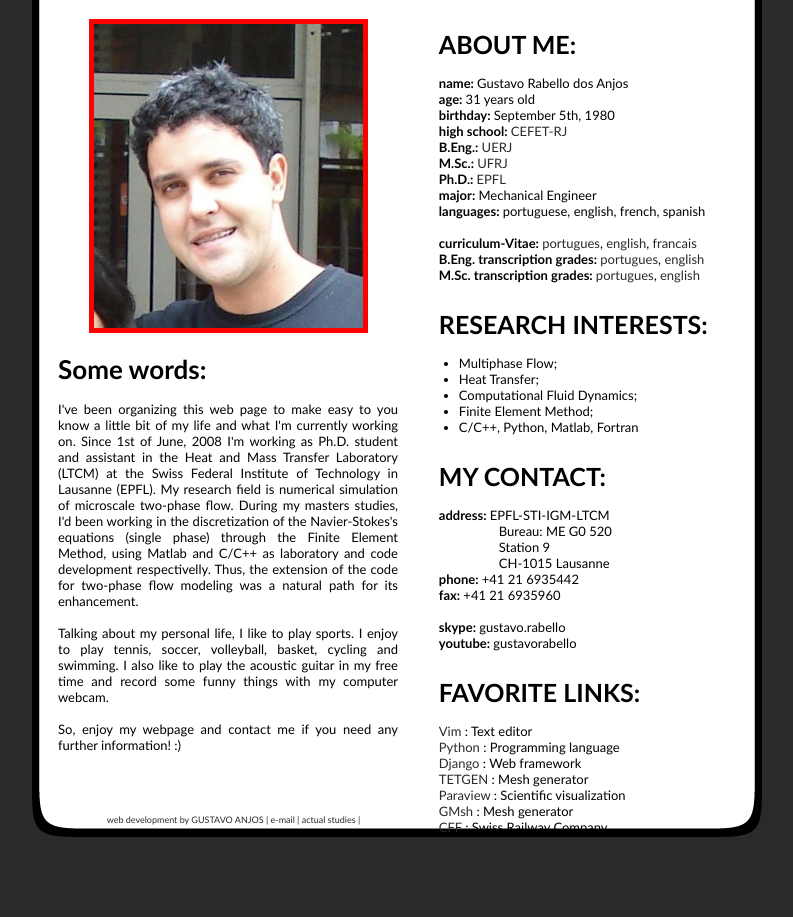
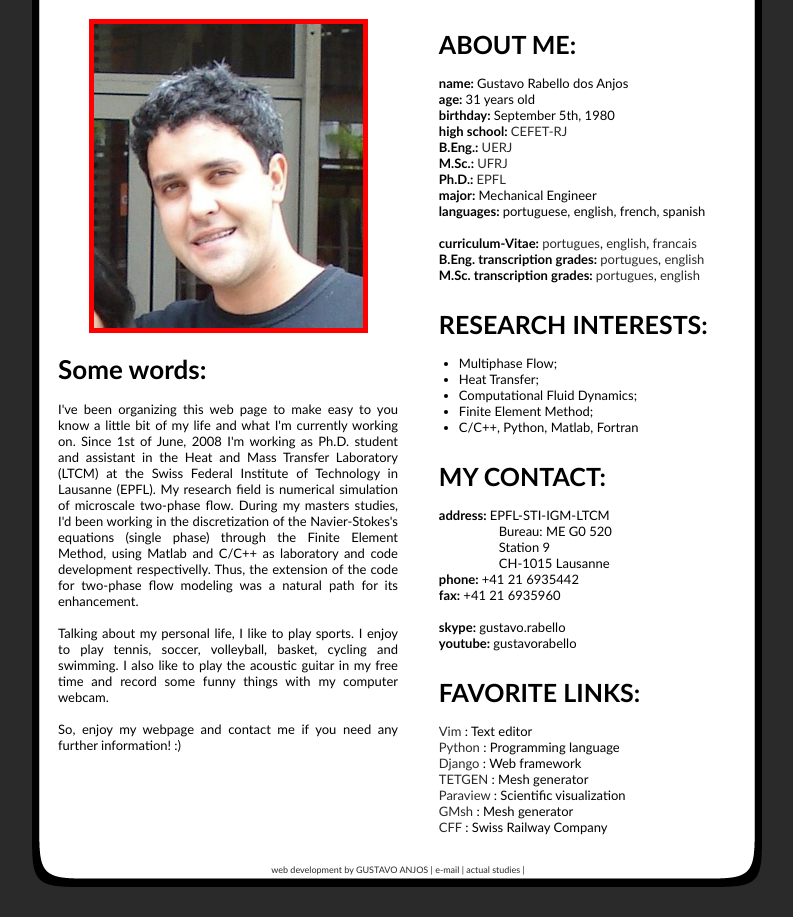
Before and after one commit to gustavorabello/python-sitePro, a Django app: template templates/about.html in a window 1280 px wide. Shown: the part 207-1124 px from the top of the page, without its empty margins (242-1035 px from the left). Before the commit the page ends 1044 px from the top, so only its background shows below. Run offline with Django 3.2, Linux system fonts and the light colour scheme; the template is opened without the code that fills it, so the values that code supplies are empty.

Commit message:
Adjusted to work with firefox.

```diff
--- a/static/css/about.css
+++ b/static/css/about.css
@@ -3,7 +3,7 @@
 
 #twoColumns
 {
- height:750px;
+ height:800px;
 }
 
 #twoColumns img
--- a/static/css/music.css
+++ b/static/css/music.css
@@ -45,7 +45,7 @@ body
 
 #twoColumns li
 {
- padding-left:20px;
+ margin-left:20px;
  list-style-image: url(../thumbs16/nota.png);
  color:black;
  font-size:16px;
--- a/static/css/research.css
+++ b/static/css/research.css
@@ -2,7 +2,7 @@
 
 #twoColumns
 {
- height:1530px;
+ height:1570px;
 }
 
 #twoColumns ul
--- a/static/css/videos.css
+++ b/static/css/videos.css
@@ -25,7 +25,7 @@
 
 #twoColumns p.text
 {
- margin-top:40px;
+ margin-top:30px;
 }
 
 #twoColumns .block
```
Also changed, not shown: static/css/misc.css (+1 -6 lines).
